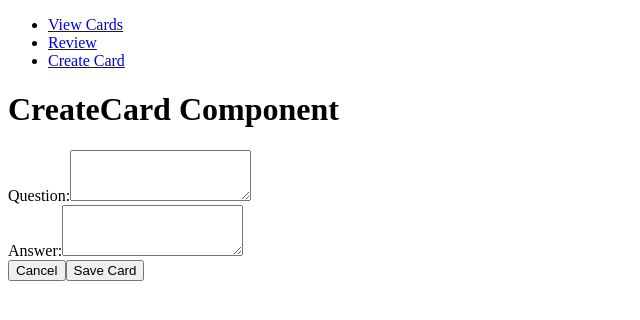
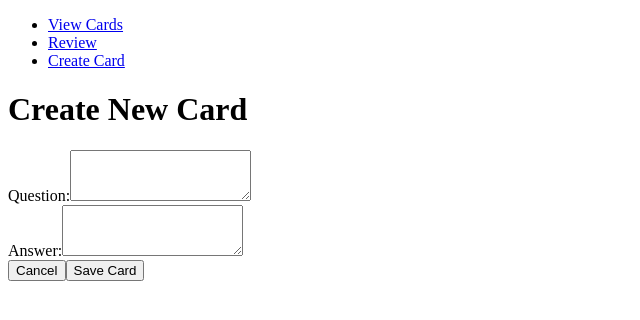
Before and after one commit to grantkang/react-flash-cards-pt, a React app: page / in a window 1280 px wide. Both pictures are taken after a click on the link "Create Card". Shown: the top 320 px of the page, without its empty margins (0-640 px from the left). Built offline with nearby package versions, Linux system fonts and the light colour scheme; the HTML template or start-up script is replaced by a standard one.

Commit message:
gave CreateCard component better heading & now resets view onReset

```diff
--- a/src/components/create-card.jsx
+++ b/src/components/create-card.jsx
@@ -22,6 +22,7 @@
 
   handleReset(e) {
     e.preventDefault();
+    this.props.onReset();
     this.resetForm();
   }
 
@@ -35,7 +36,6 @@
   }
 
   resetForm() {
-    console.log(this.state.question);
     this.setState({
       question: '',
       answer: ''
@@ -45,7 +45,7 @@
   render() {
     return (
       <div className="d-flex flex-column align-items-center">
-        <h1 className="text-center">CreateCard Component</h1>
+        <h1 className="text-center">Create New Card</h1>
         <form className="col-8" onSubmit={this.handleSubmit} onReset={this.handleReset}>
           <div className="form-group">
             <label htmlFor="questionInput">Question:</label>
```
